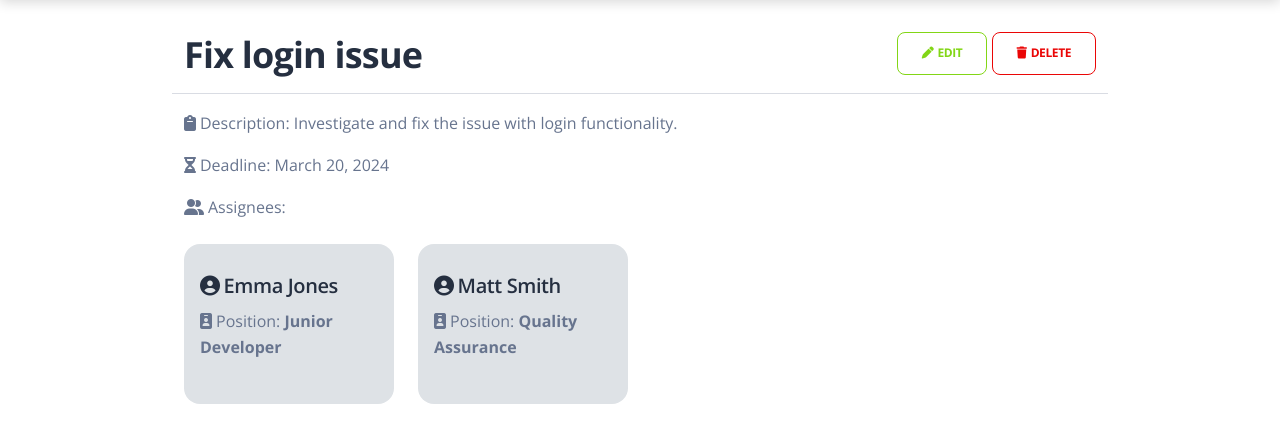
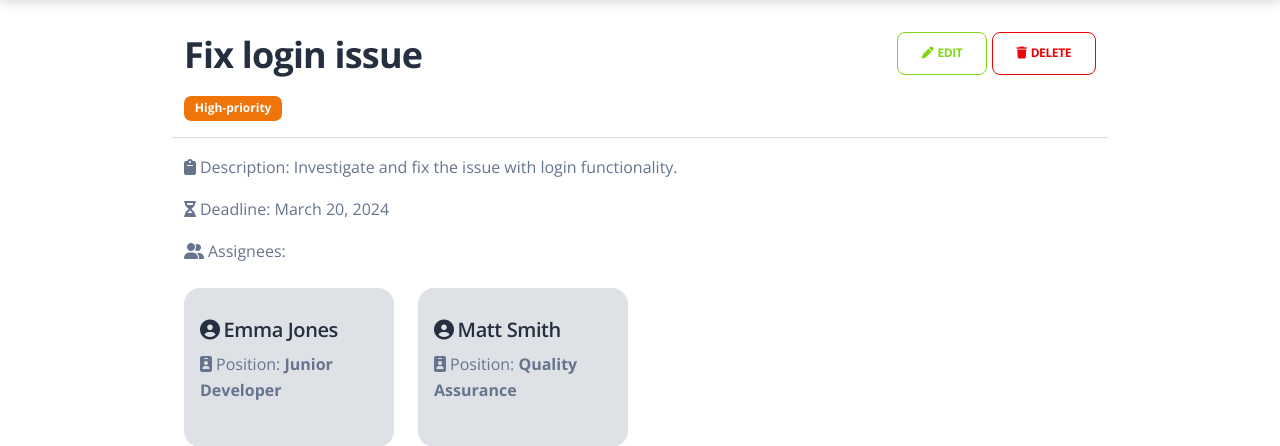
Before and after one commit to loplicat/it-company-task-manager, a Django app: page /tasks/2/detail/ in a window 1280 px wide. Shown: the part 70-516 px from the top of the page. Run offline with Django 5.2, Linux system fonts and the light colour scheme; a user stored in the database is signed in; data comes from the database, SQL or seed files in the repository; some libraries are stand-ins or nearby versions.

Commit message:
Change priority visualization and buttons on worker detail page

```diff
--- a/templates/task_manager/task_detail.html
+++ b/templates/task_manager/task_detail.html
@@ -22,13 +22,13 @@
         </div>
       </div>
       <div class="row">
-        {% if task.priority == "Urgent" %}
+        {% if task.priority == "1" %}
           <p><span class="badge btn-danger">Urgent</span></p>
-        {% elif task.priority == "High-priority" %}
+        {% elif task.priority == "2" %}
           <p><span class="badge btn-warning">High-priority</span></p>
-        {% elif task.priority == "Medium-priority" %}
+        {% elif task.priority == "3" %}
           <p><span class="badge btn-info">Medium-priority</span></p>
-        {% elif task.priority == "Low-priority" %}
+        {% elif task.priority == "4" %}
           <p><span class="badge btn-success">Low-priority</span></p>
         {% endif %}
         <hr>
--- a/templates/task_manager/worker_detail.html
+++ b/templates/task_manager/worker_detail.html
@@ -9,10 +9,10 @@
   <section class="py-3 min-height-600">
     <div class="container w-75">
       <div class="row">
-        <div class="col-lg-9">
+        <div class="col-lg-6">
           <h2 class="mb-3 mt-3">{{ worker.get_full_name }}</h2>
         </div>
-        <div class="col-lg-3 mt-3 text-right">
+        <div class="col-lg-6 mt-3 text-right">
           <a href="{% url 'task_manager:worker-update' pk=worker.id %}" class="btn btn-outline-success">
             <i class="fas fa-pen me-1"></i>Update info
           </a>
```
Also changed, not shown: templates/task_manager/task_list.html (+4 -4 lines).
